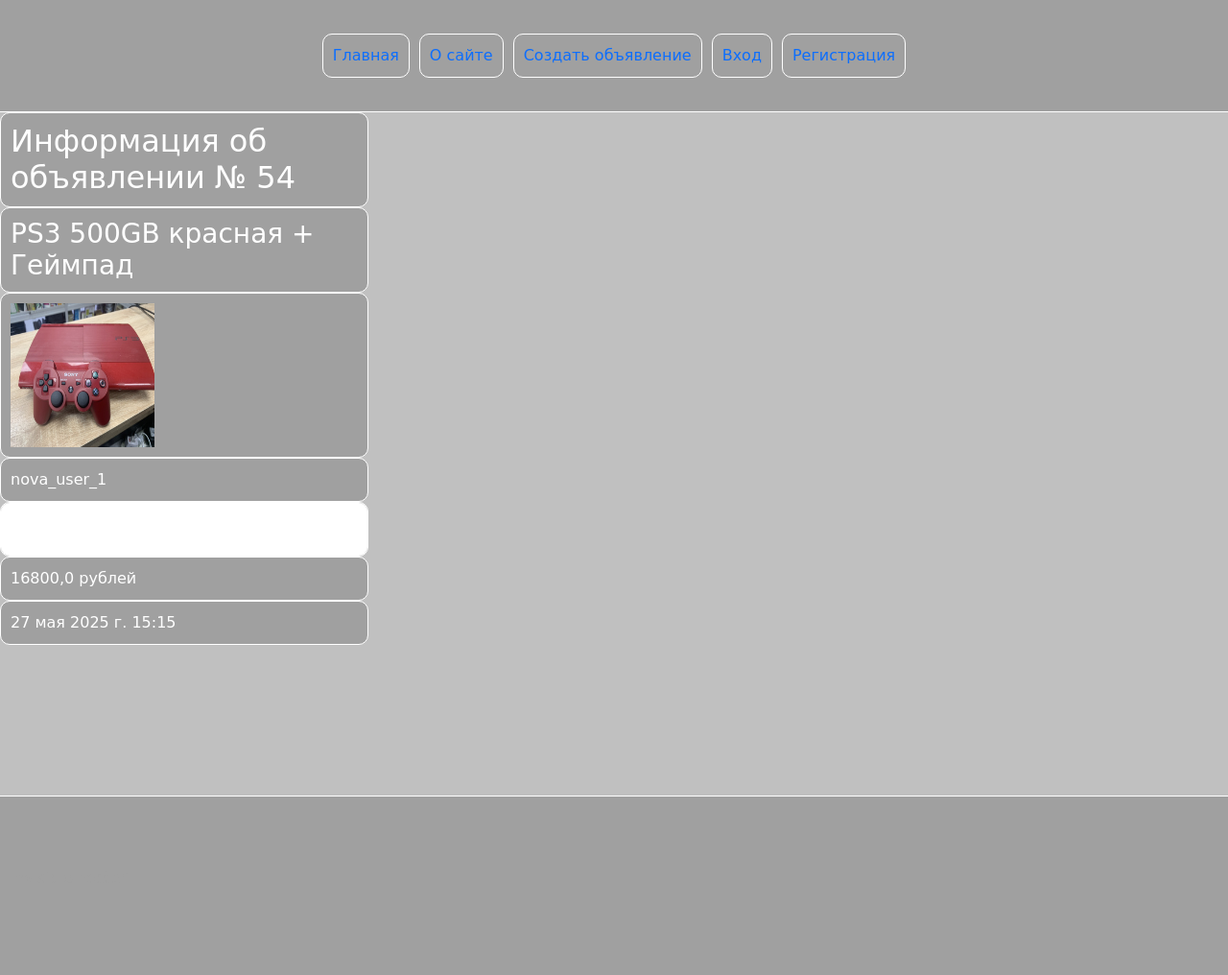
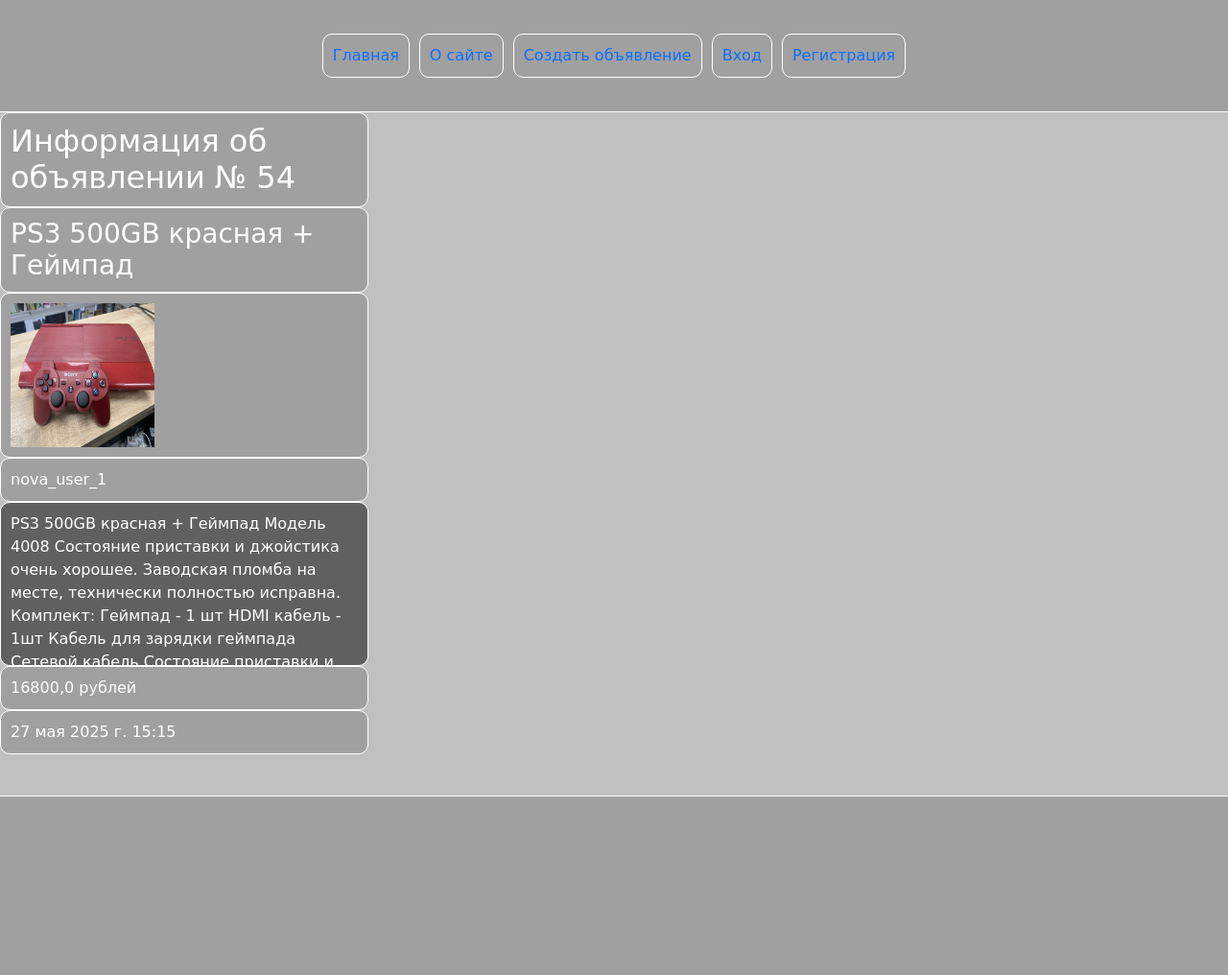
Before and after one commit to Elmersperry/samplesite, a Django app: page /bboard/bb/54/ in a window 1280 px wide. Shown: the whole page at 96% size. Run offline with Django 5.2, Linux system fonts and the light colour scheme; data comes from the database, SQL or seed files in the repository.

Commit message:
jjjjhhjhukhuk

```diff
--- a/bboard/templates/bboard/index.html
+++ b/bboard/templates/bboard/index.html
@@ -5,7 +5,7 @@
 {% block content %}
 
 <div class="postings-declaration">
-<h1>Объявления</h1>
+<h1>Объявления о продаже Б/У игровых приставок</h1>
     <form class="search-form" action="{% url 'bboard:search_bb' %}" method="get">
         <input class="generic-input-form" type="search" name="query">
         <button class="generic-button" type="submit">Поиск</button>
--- a/static/css/styles_1.css
+++ b/static/css/styles_1.css
@@ -3,6 +3,7 @@
     --border-color: white;
     --text-color: white;
     --inside-color: #A0A0A0;
+    --bb-content-detail-background-color: #606060;
 }
 
 a {
@@ -15,13 +16,13 @@
     text-decoration: none;
 }
 
-
 /*
 :root {
     --main_bg: rgba(253, 181, 215, 0.829);
     --border-color: rgb(0, 153, 255);
     --text-color: rgb(0, 153, 255);
     --inside-color: pink;
+    --bb-content-detail-background-color: white;
 }
 */
 
@@ -320,11 +321,11 @@
     white-space: normal;
     word-break: break-word;
     overflow: auto;
-    height: 20%;
+    height: 60%;
     width: 30%;
     border: 1px solid var(--border-color);
     box-sizing: border-box;
-    background-color: white;
+    background-color: var(--bb-content-detail-background-color);
     border-radius: 10px;
     padding: 10px;
     margin: 0px;
```
